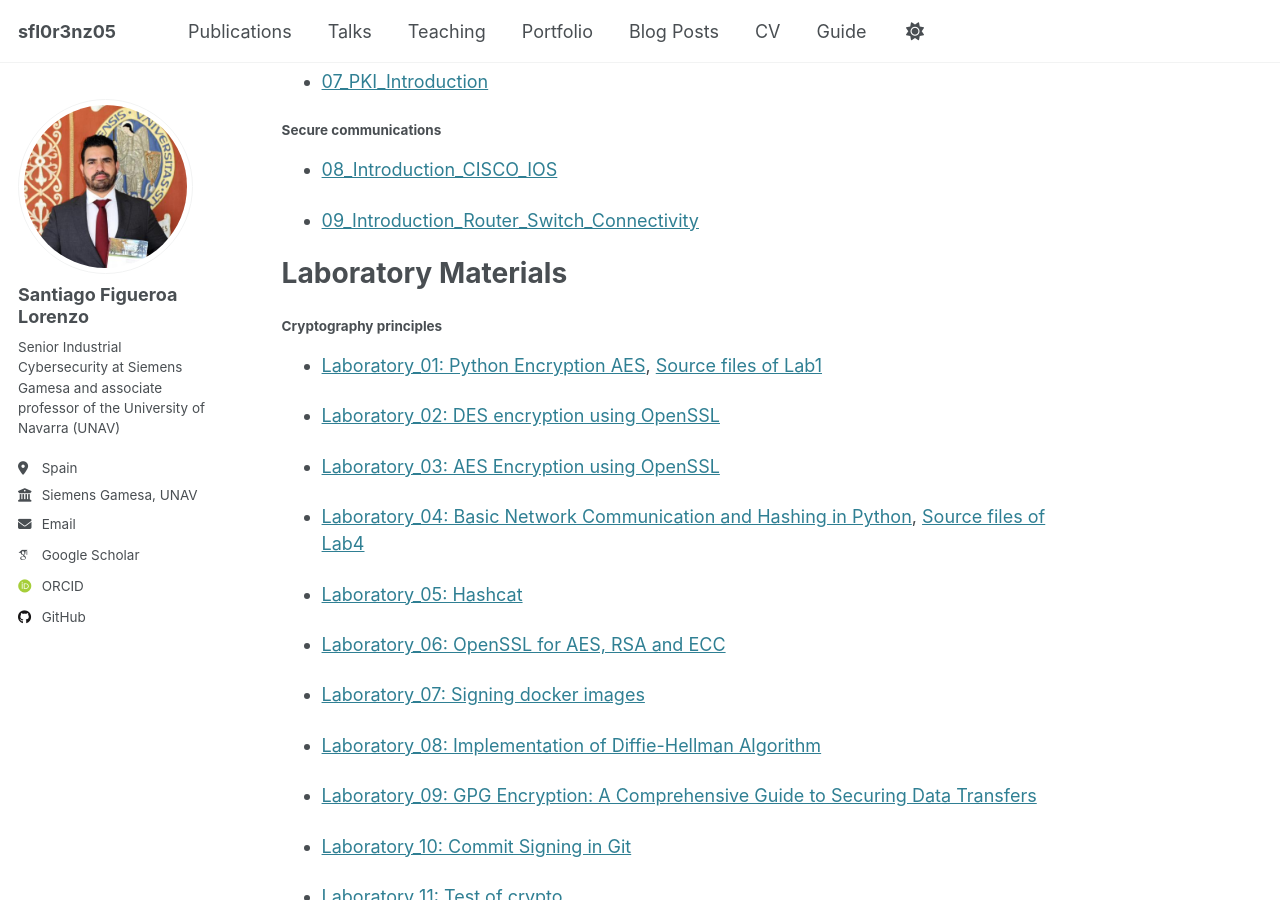
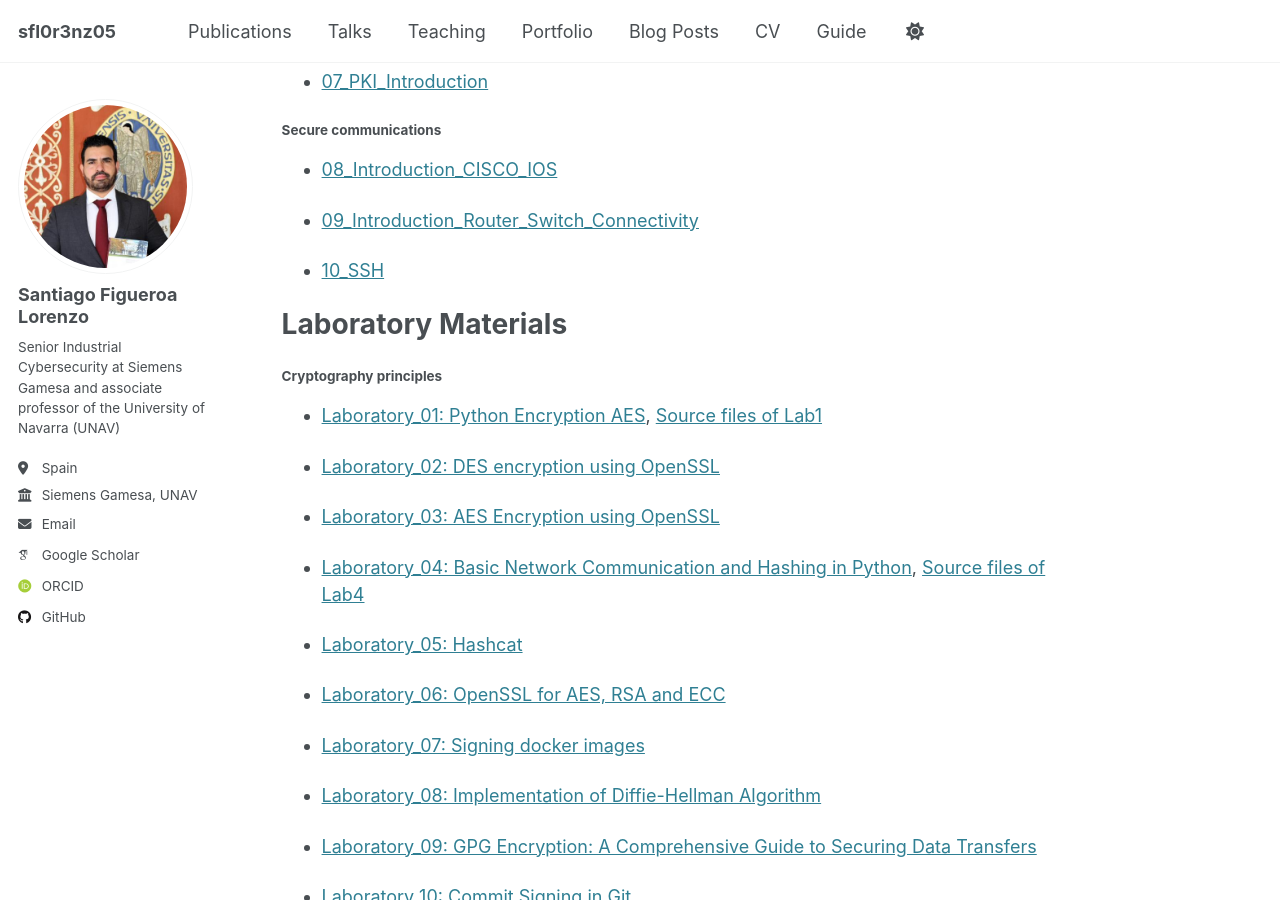
Before and after one commit to sfl0r3nz05/sfl0r3nz05.github.io, a Jekyll site: the page built from _teaching/2025-spring-1.md, in a window 1280 px wide and 900 px high, scrolled down 695 px. Built offline with Jekyll 4.4.1, drawn with Linux system fonts in a browser that asks for light colours; some web fonts are replaced.

Commit message:
10_SSH.pdf

```diff
--- a/_teaching/2025-spring-1.md
+++ b/_teaching/2025-spring-1.md
@@ -36,6 +36,8 @@ Lecture Slides
 - [08_Introduction_CISCO_IOS](https://youtu.be/klcpoWUwj2w?feature=shared)
 
 - [09_Introduction_Router_Switch_Connectivity](https://youtu.be/GkS8bk2UX6g?feature=shared)
+
+- [10_SSH](https://sfl0r3nz05.github.io/files/slides/10_SSH.pdf)
 
 Laboratory Materials
 ======
```
Also changed, not shown: 1 other file.
